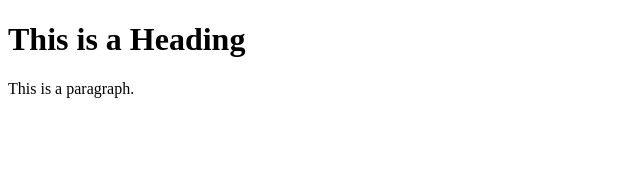
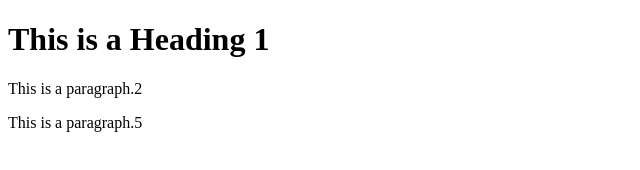
Before and after one commit to andsayem/doortodoor, a plain HTML site: page index.html in a window 1280 px wide. Shown: the whole page, without its empty margins (0-640 px from the left). Drawn offline with Linux system fonts and the light colour scheme.

Commit message:
Update index.html

```diff
--- a/index.html
+++ b/index.html
@@ -5,8 +5,8 @@
 </head>
 <body>
 
-<h1>This is a Heading</h1>
-<p>This is a paragraph.</p>
-
+<h1>This is a Heading  1</h1>
+<p>This is a paragraph.2</p>
+<p>This is a paragraph.5 </p>
 </body>
 </html>
```
